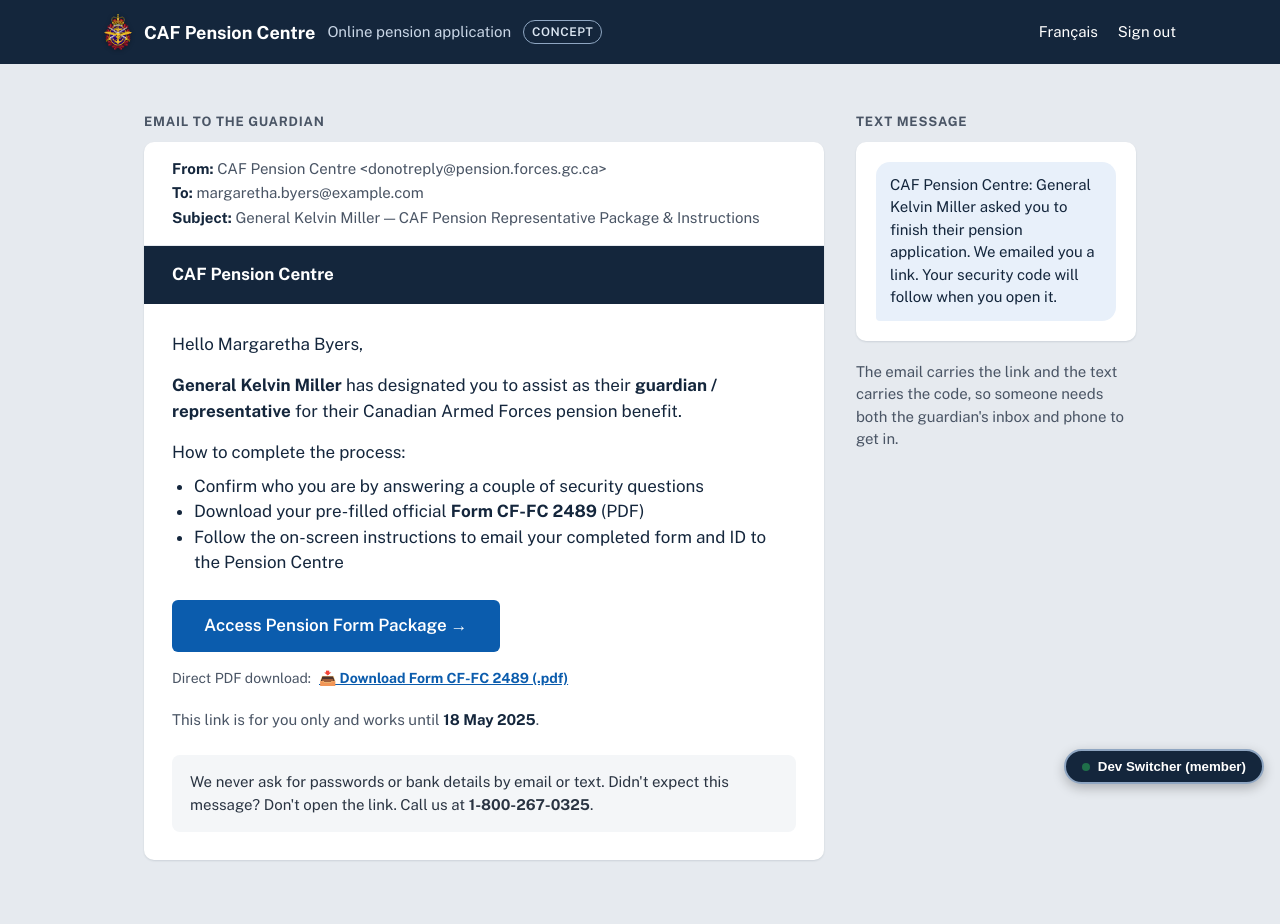
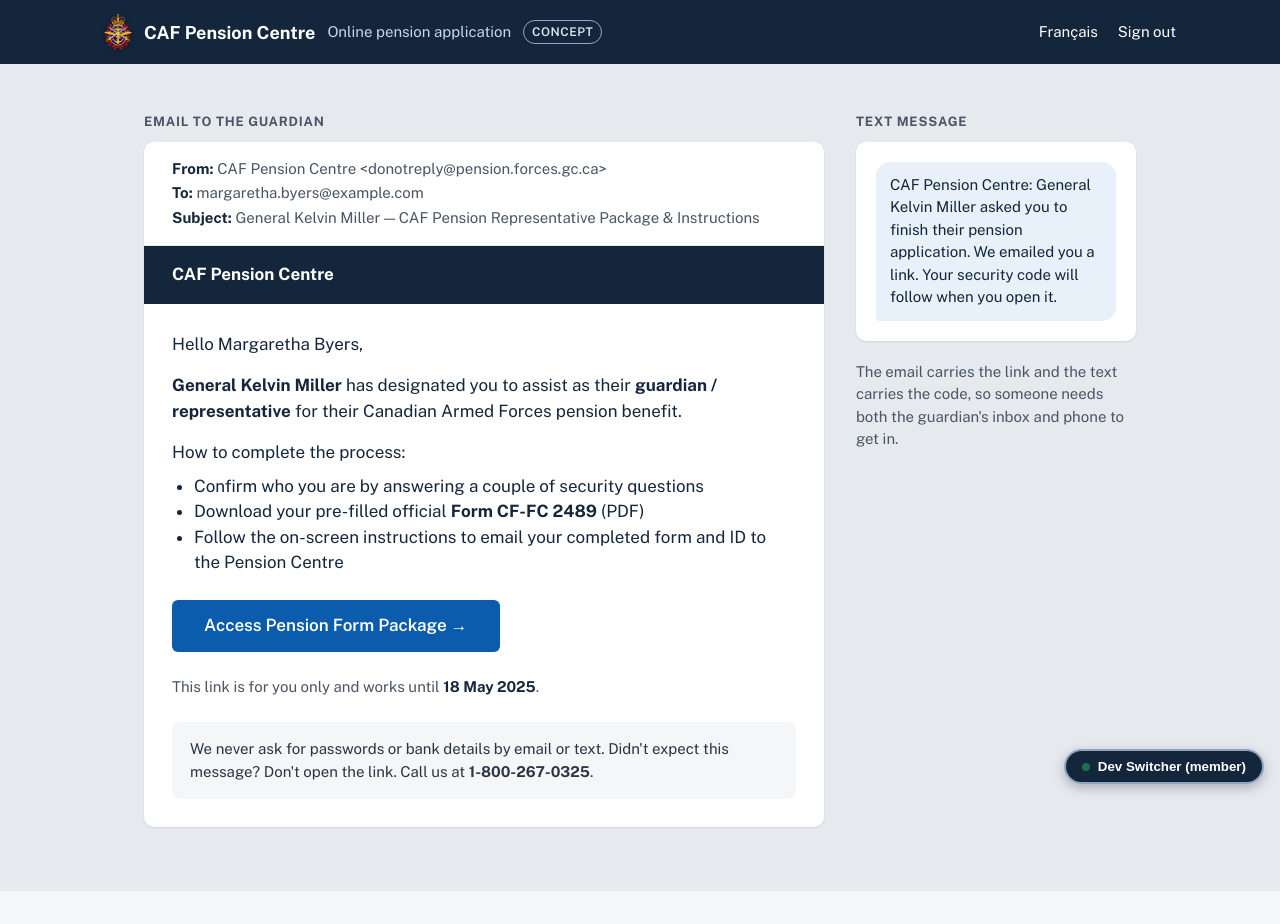
Before and after one commit to big-larry47/caf-pension, a React (Vite) app in the folder caf-pension/: page /dev/invite-preview in a window 1280 px wide. After the commit the page ends 891 px from the top, so only its background shows below. Built offline with nearby package versions, Linux system fonts and the light colour scheme.

Commit message:
Enforce security verification gate: download is strictly hidden until questions are answered

```diff
--- a/caf-pension/src/pages/GuardianDownloadPage.tsx
+++ b/caf-pension/src/pages/GuardianDownloadPage.tsx
@@ -1,5 +1,5 @@
 import React, { useState, useEffect } from 'react';
-import { useParams, Link } from 'react-router-dom';
+import { useParams, Link, Navigate } from 'react-router-dom';
 import { useApplication } from '../context/ApplicationContext';
 import { mockData } from '../data/mockData';
 import { ActingForBanner } from '../components/ActingForBanner';
@@ -14,6 +14,11 @@
     document.title = 'Guardian Form Download & Instructions - CAF Pension Centre';
     window.scrollTo(0, 0);
   }, []);
+
+  // Security gate: ONLY accessible after successfully answering the security questions
+  if (state.invite.status !== 'verified') {
+    return <Navigate to={`/g/${token || 'demo-token'}`} replace />;
+  }
 
   const guardianName = state.guardianProfile.fullName || 'Margaretha Byers';
   const memberName = mockData.personal.fullName; // Jenny Miller
--- a/caf-pension/src/pages/GuardianPaperFormPage.tsx
+++ b/caf-pension/src/pages/GuardianPaperFormPage.tsx
@@ -1,13 +1,19 @@
 import React, { useState, useEffect } from 'react';
-import { Link } from 'react-router-dom';
+import { Link, useLocation, Navigate } from 'react-router-dom';
 import { useApplication } from '../context/ApplicationContext';
 import { mockData } from '../data/mockData';
 
 export const GuardianPaperFormPage: React.FC = () => {
   const { state } = useApplication();
+  const location = useLocation();
   const token = state.invite.token || 'demo-token';
   const memberName = mockData.personal.fullName || 'Kelvin Miller';
   const beneficiaryName = 'Jenny Miller';
+
+  // Security gate: If accessing via guardian route (/g/:token/paper-form), require answering security questions first
+  if (location.pathname.startsWith('/g/') && state.invite.status !== 'verified') {
+    return <Navigate to={`/g/${token}`} replace />;
+  }
 
   // Editor State (starts with blank guardian fields ready for the guardian to complete)
   const [isEditMode, setIsEditMode] = useState(true);
--- a/caf-pension/src/pages/InvitePreviewPage.tsx
+++ b/caf-pension/src/pages/InvitePreviewPage.tsx
@@ -125,19 +125,9 @@
               >
                 Access Pension Form Package &rarr;
               </Link>
-              <div style={{ marginTop: '16px', fontSize: '14px', display: 'flex', gap: '8px', alignItems: 'center', flexWrap: 'wrap' }}>
-                <span style={{ color: 'var(--color-muted)' }}>Direct PDF download: </span>
-                <a
-                  href="/CF-FC-2489-Guardian-Representative-Form.pdf"
-                  download="CF-FC-2489-Guardian-Representative-Form.pdf"
-                  style={{ color: 'var(--color-primary)', fontWeight: 700, textDecoration: 'underline' }}
-                >
-                  📥 Download Form CF-FC 2489 (.pdf)
-                </a>
-              </div>
               <p
                 style={{
-                  margin: '20px 0 0',
+                  margin: '24px 0 0',
                   fontSize: '15px',
                   color: 'var(--color-muted)',
                 }}
```
